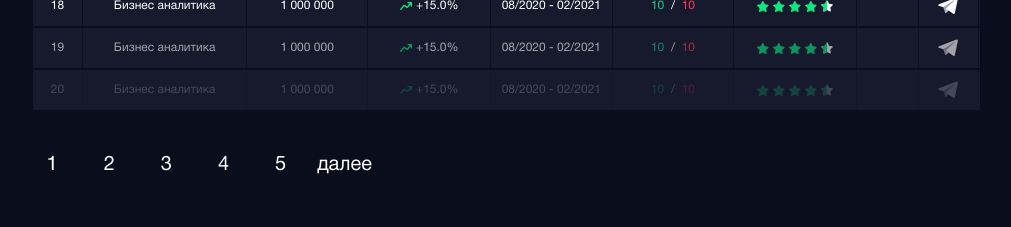
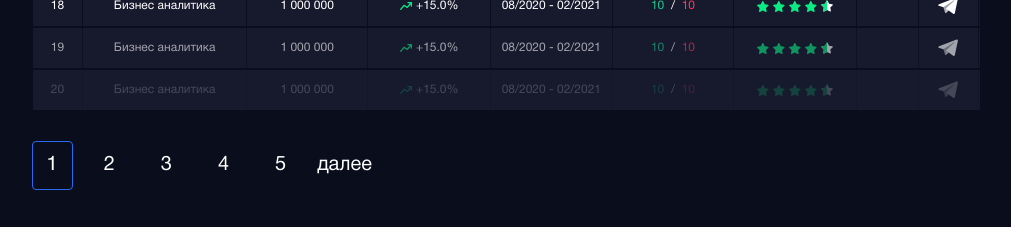
Before and after one commit to izherbin/release-1, a Next.js app: page / in a window 1280 px wide. Shown: the part 974-1201 px from the top of the page, without its empty margins (134-1145 px from the left). Built offline with nearby package versions, Linux system fonts and the light colour scheme.

Commit message:
add: pagination

```diff
--- a/src/components/UI/Pagination.js
+++ b/src/components/UI/Pagination.js
@@ -1,5 +1,6 @@
 import React from 'react';
 import { makeStyles } from '@material-ui/core/styles';
+import { usePagination } from 'hooks/usePagination';
 
 const useStyles = makeStyles(({ palette: { blue } }) => ({
   container: {
@@ -18,18 +19,34 @@ const useStyles = makeStyles(({ palette: { blue } }) => ({
       border: `1px solid ${blue}`,
     },
   },
+  selected: {
+    transition: ' 0.3s',
+    border: `1px solid ${blue}`,
+  },
 }));
 
 export const Pagination = ({}) => {
-  const { container, page } = useStyles();
-  const pages = [1, 2, 3, 4, 5];
+  const { container, page, selected } = useStyles();
+  const { isPages, curPage, pagesHandler, checkIfexist } = usePagination(20);
+  const checkIfSelected = (el) => (curPage === el ? selected : '');
 
   return (
     <div className={container}>
-      {pages.map((el, i) => (
-        <div className={page}>{i + 1}</div>
+      {curPage >= 5 && (
+        <span onClick={pagesHandler(-1)} style={{ cursor: 'pointer' }}>
+          назад
+        </span>
+      )}
+      {isPages.map((el) => (
+        <div className={`${page} ${checkIfSelected(el)}`} id={el} onClick={pagesHandler()}>
+          {el}
+        </div>
       ))}
-      далее
+      {checkIfexist(+1) && (
+        <span onClick={pagesHandler(1)} style={{ cursor: 'pointer' }}>
+          далее
+        </span>
+      )}
     </div>
   );
 };
--- a/src/components/layout/SearchInputs.js
+++ b/src/components/layout/SearchInputs.js
@@ -30,7 +30,7 @@ export const SearchInputs = ({}) => {
         <div style={{ marginRight: '38px' }}>
           <Filter />
         </div>
-        <Button>Найти</Button>
+        <Button disableRipple>Найти</Button>
       </div>
     </Fragment>
   );
--- a/src/components/layout/SearchTable/TableEls/TableEls.js
+++ b/src/components/layout/SearchTable/TableEls/TableEls.js
@@ -7,8 +7,8 @@ const useStyles = makeStyles(({ palette: { primary } }) => ({
 }));
 
 export const TableEls = ({ sizes }) => {
-  const { container, item } = useStyles();
-  const content = [...new Array(20)].map((_, i) => {
+  const { container } = useStyles();
+  const content = [...new Array(20)].map(() => {
     return {
       name: 'Бизнес аналитика',
       volume: 1000000,
--- /dev/null
+++ b/src/hooks/usePagination.js
@@ -0,0 +1,35 @@
+import { useState, useEffect } from 'react';
+
+export const usePagination = (num) => {
+  const [isNumber, setNumber] = useState(234);
+  const [curPage, setCurPage] = useState(1);
+
+  const numberOfPages = [...new Array(isNumber)].filter((_, i) => i % num === 0);
+  const [isPages, setPages] = useState(numberOfPages.map((_, i) => i + 1).slice(0, 5));
+
+  const checkIfexist = (n) => curPage + n <= numberOfPages.length;
+
+  const twoBefore = [checkIfexist(-1) && curPage - 2, checkIfexist(-2) && curPage - 1].filter(
+    (el) => el,
+  );
+  const twoAfter = [checkIfexist(1) && curPage + 1, checkIfexist(2) && curPage + 2].filter(
+    (el) => el,
+  );
+  const current = checkIfexist(0) && curPage;
+
+  useEffect(() => {
+    if (curPage < 5) return setPages([1, 2, 3, 4, 5]);
+
+    return setPages([...twoBefore, current, ...twoAfter]);
+  }, [curPage]);
+
+  const pagesHandler = (n = false) => (e) => {
+    const currentId = Number(e.target.id);
+    if (!n) return setCurPage(currentId);
+    if (curPage + 1 < numberOfPages) return 1;
+
+    return setCurPage(curPage + n);
+  };
+
+  return { isPages, curPage, pagesHandler, checkIfexist };
+};
```
